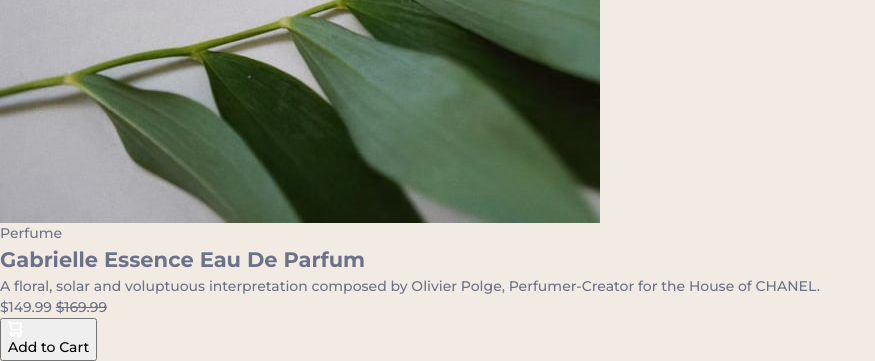
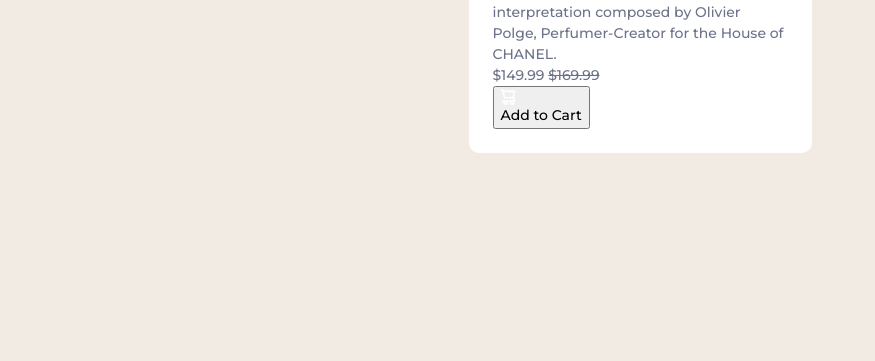
Before and after one commit to WesselKonstantinov/product-preview-card-component, a plain HTML site: page index.html in a window 1280 px wide. Shown: the part 677-1038 px from the top of the page, without its empty margins (0-875 px from the left). After the commit the page ends 858 px from the top, so only its background shows below. Drawn offline with Linux system fonts and the light colour scheme.

Commit message:
Style container and title group

```diff
--- a/styles/style.css
+++ b/styles/style.css
@@ -19,6 +19,9 @@
   color: var(--color-dark-grayish-blue);
   font-family: var(--body-font);
   font-size: 0.875rem;
+  font-weight: var(--font-weight-medium);
+  display: grid;
+  place-content: center;
 }
 
 .sr-only {
@@ -32,3 +35,39 @@
   white-space: nowrap;
   border-width: 0;
 }
+
+/* || Product preview card component styles */
+.product-card {
+  margin: 1.75rem 1rem;
+  max-width: 21.4375rem;
+  border-radius: 0.625rem;
+  overflow: hidden;
+  background-color: var(--color-white);
+  display: flex;
+  flex-direction: column;
+}
+
+.product-card__body {
+  padding: 1.5rem;
+}
+
+.product-card__title-group {
+  display: flex;
+  flex-direction: column;
+  gap: 0.75rem;
+}
+
+.product-card__category {
+  font-size: 0.75rem;
+  text-transform: uppercase;
+  letter-spacing: 0.4167em;
+  line-height: 1.25;
+}
+
+.product-card__title {
+  color: var(--color-dark-blue);
+  font-family: var(--heading-font);
+  font-weight: var(--font-weight-bold);
+  font-size: 2rem;
+  line-height: 1;
+}
```
